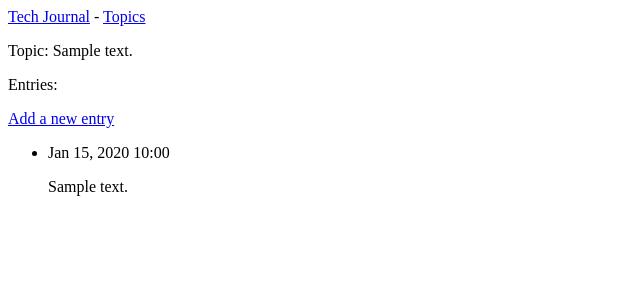
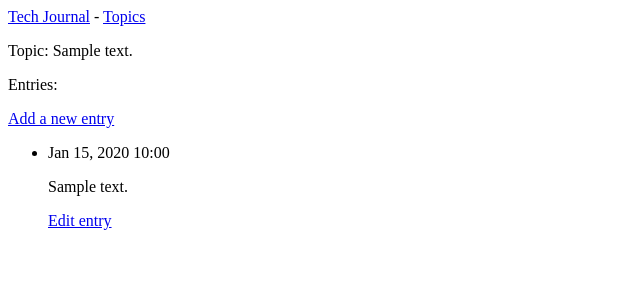
Before and after one commit to CarterSwain/tech_journal, a Django app: page /topics/1/ in a window 1280 px wide. Shown: the top 300 px of the page, without its empty margins (0-640 px from the left). Run offline with Django 5.2, Linux system fonts and the light colour scheme; tables that the repository leaves empty hold one stand-in row (values such as "Sample post").

Commit message:
Add edit_entry functionality to allow users to edit entries they have made related to specific Topics

```diff
--- a/learning_logs/templates/tech_journal/topic.html
+++ b/learning_logs/templates/tech_journal/topic.html
@@ -13,6 +13,9 @@
         <li>
             <p>{{ entry.date_added|date:'M d, Y H:i' }}</p>
             <p>{{ entry.text|linebreaks }}</p>
+            <p>
+                <a href="{% url 'tech_journal:edit_entry' entry.id %}">Edit entry</a>
+            </p>
         </li>
     {% empty %}
         <li>No entries have been added yet.</li>
--- a/learning_logs/urls.py
+++ b/learning_logs/urls.py
@@ -16,4 +16,6 @@ urlpatterns = [
     path('new_topic/', views.new_topic, name='new_topic'),
     # Page for adding a new entry.
     path('new_entry/<int:topic_id>/', views.new_entry, name='new_entry'),
+    # Page for editing an entry.
+    path('edit_entry/<int:entry_id>/', views.edit_entry, name='edit_entry'),
 ]
--- a/learning_logs/views.py
+++ b/learning_logs/views.py
@@ -1,6 +1,6 @@
 from django.shortcuts import render, redirect
 
-from .models import Topic
+from .models import Topic, Entry
 from .forms import TopicForm, EntryForm
 
 def index(request):
@@ -55,3 +55,21 @@ def new_entry(request, topic_id):
     # Display a blank or invalid form.
     context = {'topic': topic, 'form': form}
     return render(request, 'tech_journal/new_entry.html', context)
+
+def edit_entry(request, entry_id):
+    """Edit an existing entry."""
+    entry = Entry.objects.get(id=entry_id)
+    topic = entry.topic
+
+    if request.method != 'POST':
+        # Initial request; pre-fill form with the current entry.
+        form = EntryForm(instance=entry)
+    else:
+        # POST data submitted; process data.
+        form = EntryForm(instance=entry, data=request.POST)
+        if form.is_valid():
+            form.save()
+            return redirect('tech_journal:topic', topic_id=topic.id)
+
+    context = {'entry': entry, 'topic': topic, 'form': form}
+    return render(request, 'tech_journal/edit_entry.html', context)
```
Also changed, not shown: learning_logs/templates/tech_journal/edit_entry.html (added, +13 -0 lines).
